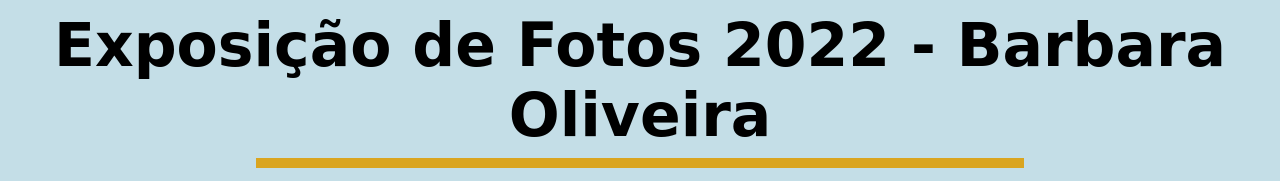
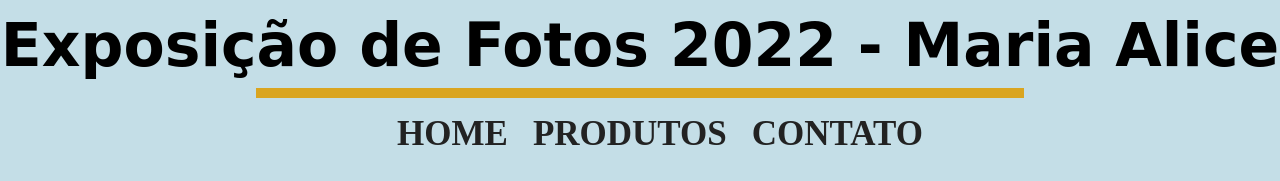
Before and after one commit to luizotaviopires/luizotaviopires.github.io, a plain HTML site: page grid.html in a window 1280 px wide. Shown: the top 181 px of the page. Drawn offline with Linux system fonts and the light colour scheme; a web font is replaced by a local one.

Commit message:
alteraçao do nome da expositora

```diff
--- a/grid.html
+++ b/grid.html
@@ -8,12 +8,12 @@
   <meta name="viewport" content="width=device-width, initial-scale=1.0">
   <link rel="stylesheet" href="css/grid.css">
 
-  <title>Exposição Barbara Oliveira</title>
+  <title>Exposição Maria Alice</title>
 </head>
 
 <body>
 
-  <h1 class="titulo" id="topo">Exposição de Fotos 2022 - Barbara Oliveira</h1>
+  <h1 class="titulo" id="topo">Exposição de Fotos 2022 - Maria Alice</h1>
   <hr>
   <nav class="menu">
     <ul>
```
